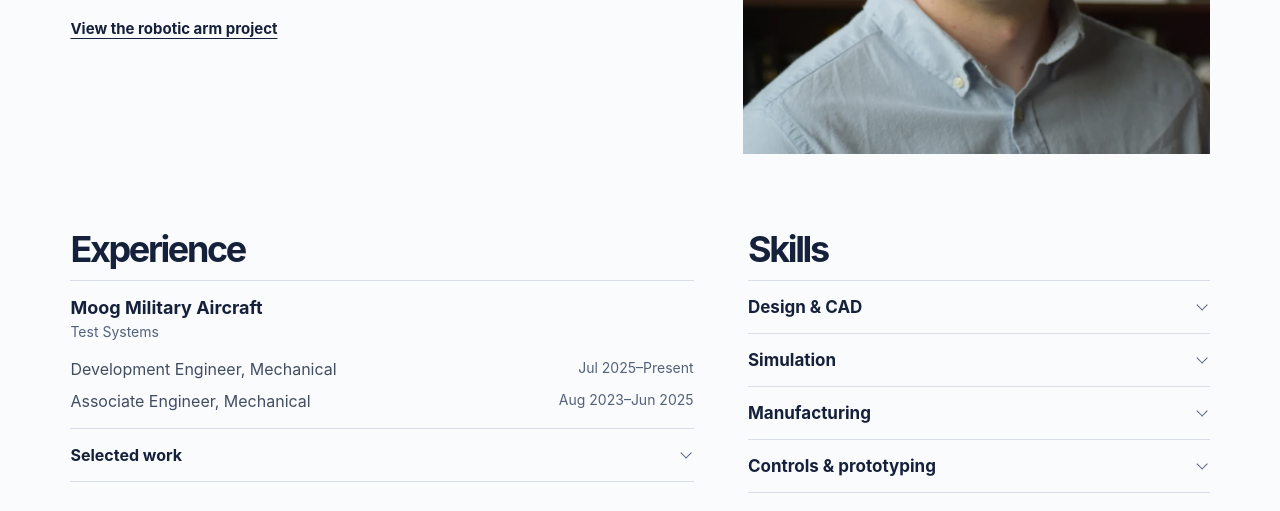
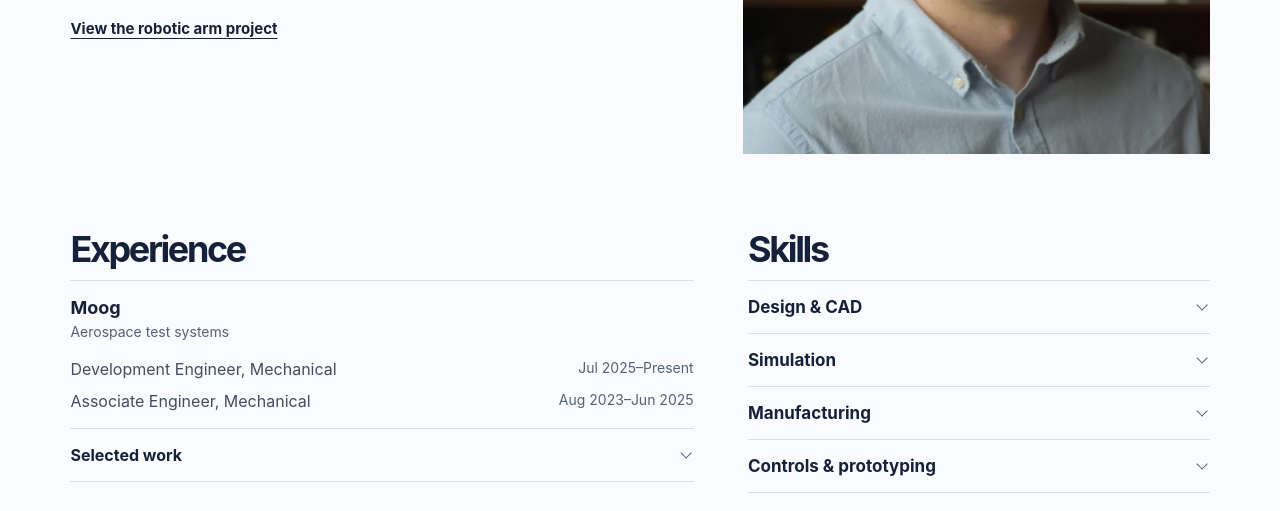
Before and after one commit to dvernaketel/dvernaketel.github.io, an Astro site: page /about in a window 1280 px wide. Shown: the part 505-1016 px from the top of the page. Built offline with nearby package versions, Linux system fonts and the light colour scheme; Astro itself is replaced by a stand-in of ours.

Commit message:
Reduce public About detail and add sitewide crawler opt-out

```diff
--- /dev/null
+++ b/public/robots.txt
@@ -0,0 +1,2 @@
+User-agent: *
+Disallow: /
--- a/src/pages/about.astro
+++ b/src/pages/about.astro
@@ -50,8 +50,8 @@ const skills = [
         <section class="resume-section" aria-labelledby="experience-title">
           <h2 id="experience-title" class="section-title">Experience</h2>
           <div class="resume-entry">
-            <h3>Moog Military Aircraft</h3>
-            <p class="project-meta">Test Systems</p>
+            <h3>Moog</h3>
+            <p class="project-meta">Aerospace test systems</p>
             <ul class="resume-roles" role="list">
               <li><span>Development Engineer, Mechanical</span><span>Jul 2025–Present</span></li>
               <li><span>Associate Engineer, Mechanical</span><span>Aug 2023–Jun 2025</span></li>
@@ -60,10 +60,10 @@ const skills = [
               <summary>Selected work</summary>
               <div class="disclosure-body">
                 <ul class="resume-bullets">
-                  <li>Led two precision test systems from concept through deployment.</li>
+                  <li>Led the design and deployment of precision test systems.</li>
                   <li>Designed hydraulic circuits and manifolds and validated mechanical designs with structural and thermal FEA.</li>
                   <li>Produced Siemens NX drawings using GD&T and tolerance analysis.</li>
-                  <li>Redesigned machined components in sheet metal, cutting part costs by about 90%.</li>
+                  <li>Redesigned machined components for sheet-metal fabrication to reduce part costs.</li>
                 </ul>
               </div>
             </details>
```
